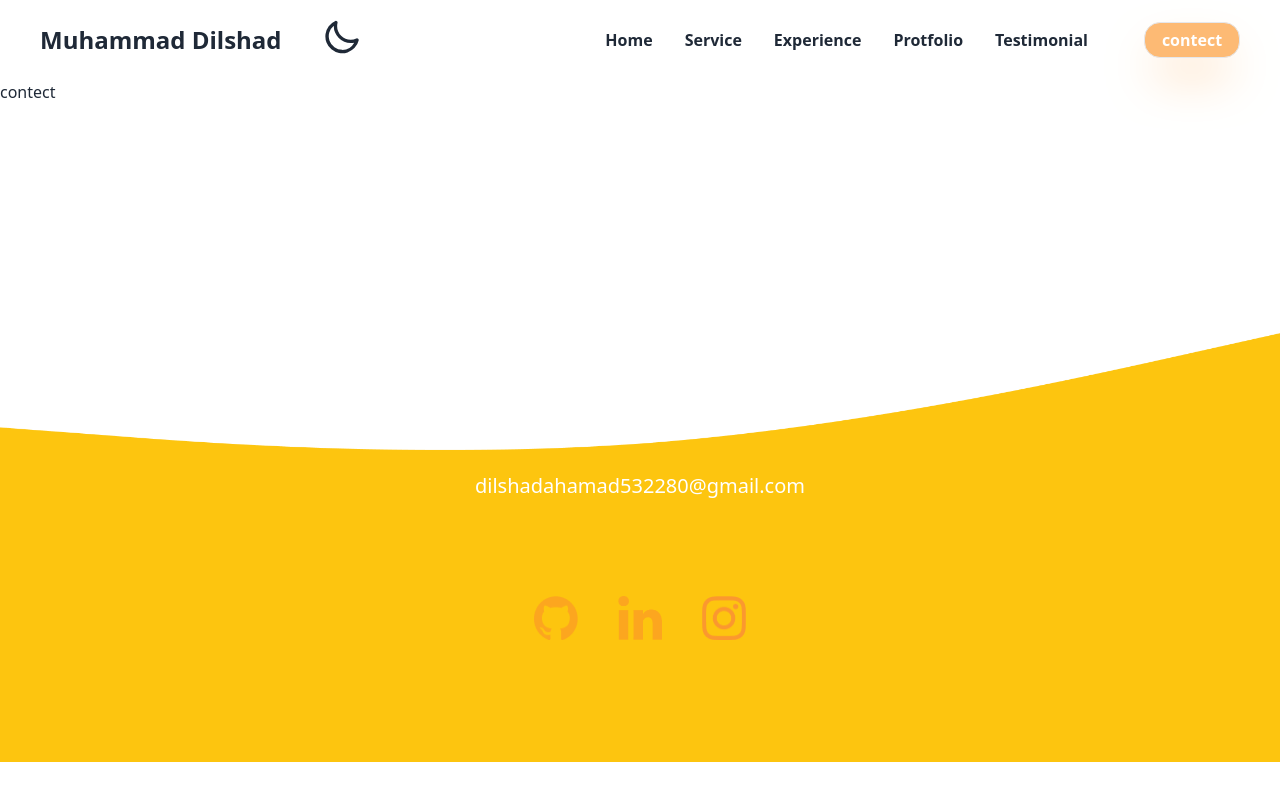
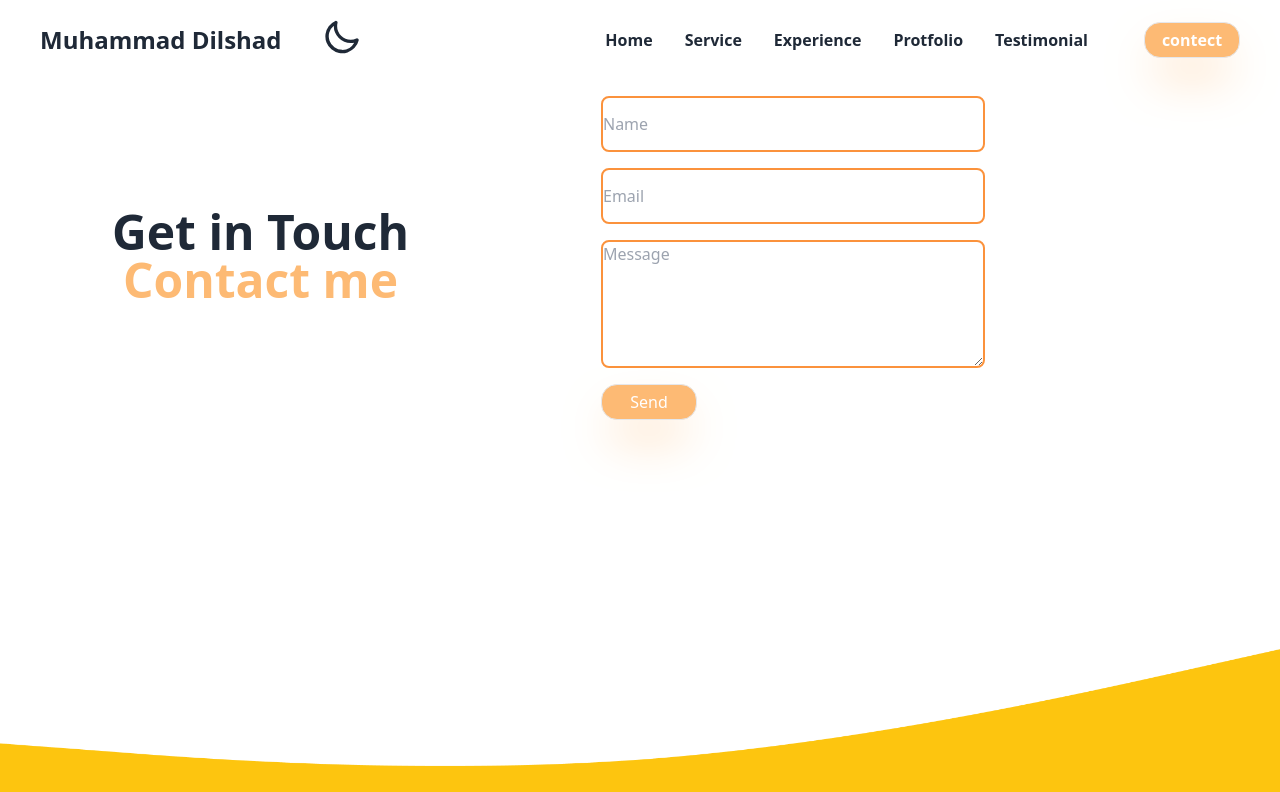
Before and after one commit to MuhammadDilshad532/Personal-Portfolio-React, a React (Vite) app: page /Contect in a window 1280 px wide. Shown: the top 792 px of the page. Built offline with nearby package versions, Linux system fonts and the light colour scheme; what tailwindcss-gradients would draw is missing.

Commit message:
CONTECT DONE

```diff
--- a/package.json
+++ b/package.json
@@ -12,6 +12,7 @@
   "dependencies": {
     "@heroicons/react": "^2.1.3",
     "@react-spring/web": "^9.7.3",
+    "emailjs-com": "^3.2.0",
     "framer-motion": "^11.1.7",
     "react": "^18.2.0",
     "react-dom": "^18.2.0",
--- a/src/components/Experience/ThemeProvider.jsx
+++ b/src/components/Experience/ThemeProvider.jsx
@@ -1,4 +1,3 @@
-// ThemeProvider.js
 import React, { useState } from "react";
 import { themeContext } from "../../Context";
 
--- a/src/components/Testimonial/Testimonial.jsx
+++ b/src/components/Testimonial/Testimonial.jsx
@@ -1,7 +1,64 @@
 import React from "react";
+import { Swiper, SwiperSlide } from "swiper/react";
+import "swiper/css";
+import "swiper/css/pagination";
+
+import profilePic1 from "../../assets/img/profile1.jpg";
+import profilePic2 from "../../assets/img/profile2.jpg";
+import profilePic3 from "../../assets/img/profile3.jpg";
+import profilePic4 from "../../assets/img/profile4.jpg";
 
 const Testimonial = () => {
-  return <div>Testimonial</div>;
+  const clients = [
+    {
+      img: profilePic1,
+      review:
+        "Lorem ipsum dolor, sit amet consectetur adipisicing elit. Ex officiis molestiae quod tempora laudantium, cumque error a nisi placeat quae exercitationem, maiores reiciendis! Eaque dicta minima, iure maiores dolorum sed.",
+    },
+    {
+      img: profilePic2,
+      review:
+        "Lorem ipsum dolor, sit amet consectetur adipisicing elit. Ex officiis molestiae quod tempora laudantium, cumque error a nisi placeat quae exercitationem, maiores reiciendis! Eaque dicta minima, iure maiores dolorum sed.",
+    },
+    {
+      img: profilePic3,
+      review:
+        "Lorem ipsum dolor, sit amet consectetur adipisicing elit. Ex officiis molestiae quod tempora laudantium, cumque error a nisi placeat quae exercitationem, maiores reiciendis! Eaque dicta minima, iure maiores dolorum sed.",
+    },
+    {
+      img: profilePic4,
+      review:
+        "Lorem ipsum dolor, sit amet consectetur adipisicing elit. Ex officiis molestiae quod tempora laudantium, cumque error a nisi placeat quae exercitationem, maiores reiciendis! Eaque dicta minima, iure maiores dolorum sed.",
+    },
+  ];
+
+  return (
+    <div className="px-6 py-0 md:py-10 h-screen flex items-center justify-center md:mt-28 flex-col gap-8 relative">
+      <div className="self-start   ml-28">
+        <span className="text-4xl font-bold">Clients always get </span>
+        <span className="text-4xl font-bold text-orange-300">
+          Exceptional Work{" "}
+        </span>
+        <span className="text-4xl font-bold">from me...</span>
+        {/* <div className="blur t-blur1 absolute left-96 top-40 w-24 h-24 bg-purple"></div>
+        <div className="blur t-blur2 absolute left-0 top-24 w-24 h-24 bg-skyblue"></div> */}
+      </div>
+      <Swiper
+        slidesPerView={1}
+        pagination={{ clickable: true }}
+        className="w-full h-3/4"
+      >
+        {clients.map((client, index) => (
+          <SwiperSlide key={index} className="flex items-center justify-center">
+            <div className="testimonial flex flex-col items-center justify-around shadow-2xl p-8 w-3/5 h-72 border-2 border-emerald-200  rounded-2xl">
+              <img src={client.img} alt="" className="w-16 h-16 rounded-full" />
+              <span className="text-gray">{client.review}</span>
+            </div>
+          </SwiperSlide>
+        ))}
+      </Swiper>
+    </div>
+  );
 };
 
 export default Testimonial;
--- a/src/components/contect/contect.jsx
+++ b/src/components/contect/contect.jsx
@@ -1,7 +1,89 @@
-import React from "react";
+import React, { useState } from "react";
 
-const contect = () => {
-  return <div>contect</div>;
+const Contact = () => {
+  const [name, setName] = useState("");
+  const [email, setEmail] = useState("");
+  const [message, setMessage] = useState("");
+  const [loading, setLoading] = useState(false);
+  const [error, setError] = useState(null);
+  const [success, setSuccess] = useState(false);
+
+  const handleSubmit = async (e) => {
+    e.preventDefault();
+    setLoading(true);
+    setError(null);
+    try {
+      const response = await fetch("/api/contact", {
+        method: "POST",
+        headers: {
+          "Content-Type": "application/json",
+          Authorization: `Bearer ${localStorage.getItem("authToken")}`,
+        },
+        body: JSON.stringify({ name, email, message }),
+      });
+      if (response.ok) {
+        setSuccess(true);
+      } else {
+        throw new Error("Failed to submit form");
+      }
+    } catch (err) {
+      setError(err.message);
+    }
+    setLoading(false);
+  };
+
+  return (
+    <div className="flex gap-48 ml-28">
+      <div className="flex flex-col items-center mt-32">
+        <span className="text-5xl font-bold">Get in Touch</span>
+        <span className="text-5xl text-orange-300 font-bold">Contact me</span>
+      </div>
+      <div className="flex flex-col gap-14">
+        <form onSubmit={handleSubmit}>
+          <div className="flex flex-col">
+            <input
+              id="name"
+              type="text"
+              placeholder="Name"
+              value={name}
+              onChange={(e) => setName(e.target.value)}
+              className="w-96 h-14 border-2 border-orange-400 mt-4 text-black rounded-lg"
+            />
+          </div>
+          <div className="flex flex-col">
+            <input
+              id="email"
+              type="email"
+              placeholder="Email"
+              value={email}
+              onChange={(e) => setEmail(e.target.value)}
+              className="w-96 h-14 border-2 border-orange-400 mt-4 text-black rounded-lg"
+            />
+          </div>
+          <div className="flex flex-col">
+            <textarea
+              id="message"
+              placeholder="Message"
+              value={message}
+              onChange={(e) => setMessage(e.target.value)}
+              className="w-96 h-32 border-2 border-orange-400 mt-4 text-black rounded-lg"
+            ></textarea>
+          </div>
+          <div className="flex flex-col">
+            <button
+              type="submit"
+              disabled={loading}
+              className="w-24 h-9 rounded-2xl text-white bg-orange-300 hover:text-orange-300 border hover:border-orange-300 hover:bg-white shadow-2xl shadow-orange-300 mt-4"
+            >
+              {loading ? "Sending..." : "Send"}
+            </button>
+          </div>
+          {error && <div className="text-red-500">{error}</div>}
+          {success && <div className="text-green-500">Message sent!</div>}
+        </form>
+      </div>
+    </div>
+  );
 };
 
-export default contect;
+export default Contact;
--- a/src/components/navBar/Header.jsx
+++ b/src/components/navBar/Header.jsx
@@ -46,11 +46,13 @@ const Header = () => {
             </li>
           ))}
           {/* Use Link for the contact button as well */}
-          <li className="md:ml-8 md:my-0 my-7 font-semibold">
-            <button className="ml-6 w-24 h-9 rounded-2xl text-white bg-orange-300 hover:text-orange-300 border hover:border-orange-300 hover:bg-white shadow-2xl shadow-orange-300">
-              contect
-            </button>
-          </li>
+          <a href="/contect">
+            <li className="md:ml-8 md:my-0 my-7 font-semibold">
+              <button className="ml-6 w-24 h-9 rounded-2xl text-white bg-orange-300 hover:text-orange-300 border hover:border-orange-300 hover:bg-white shadow-2xl shadow-orange-300">
+                contect
+              </button>
+            </li>
+          </a>
         </ul>
       </div>
     </div>
```
Also changed, not shown: 1 other file (tests, documents, lock files or other folders).
